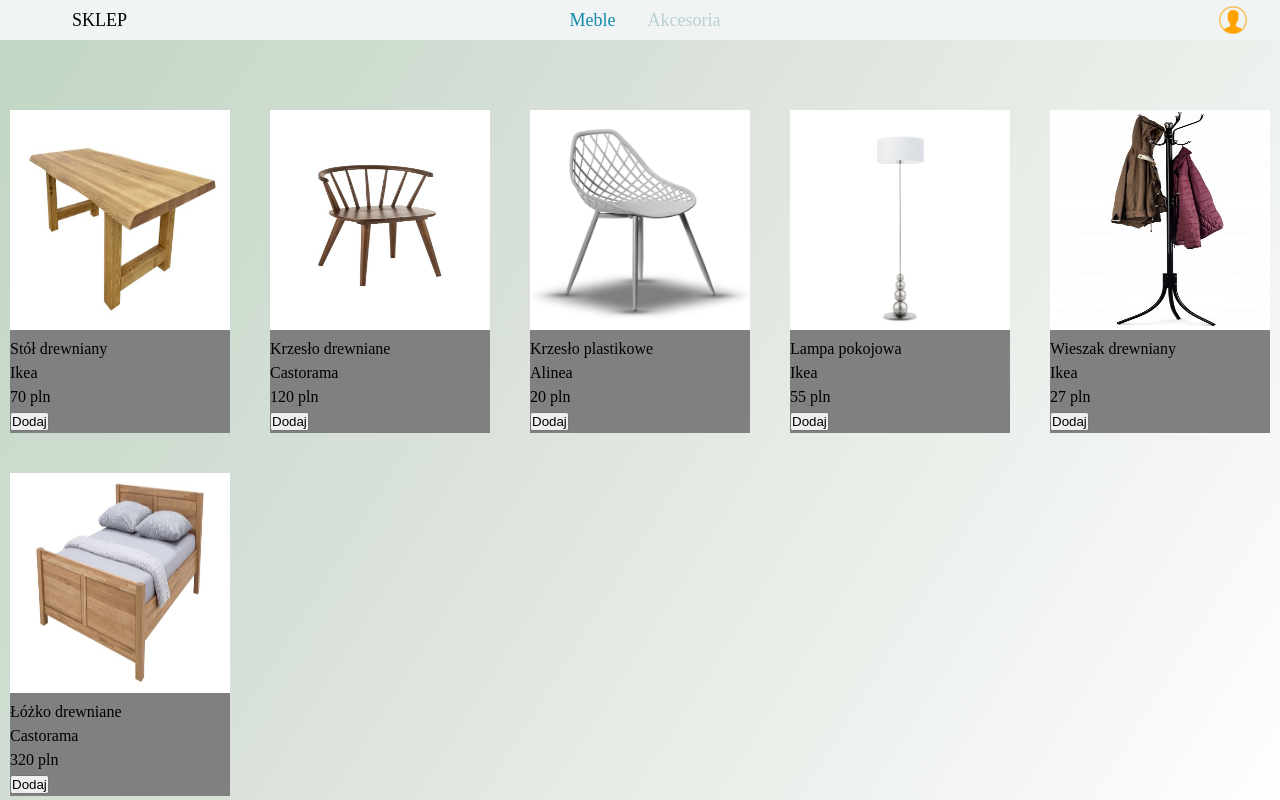
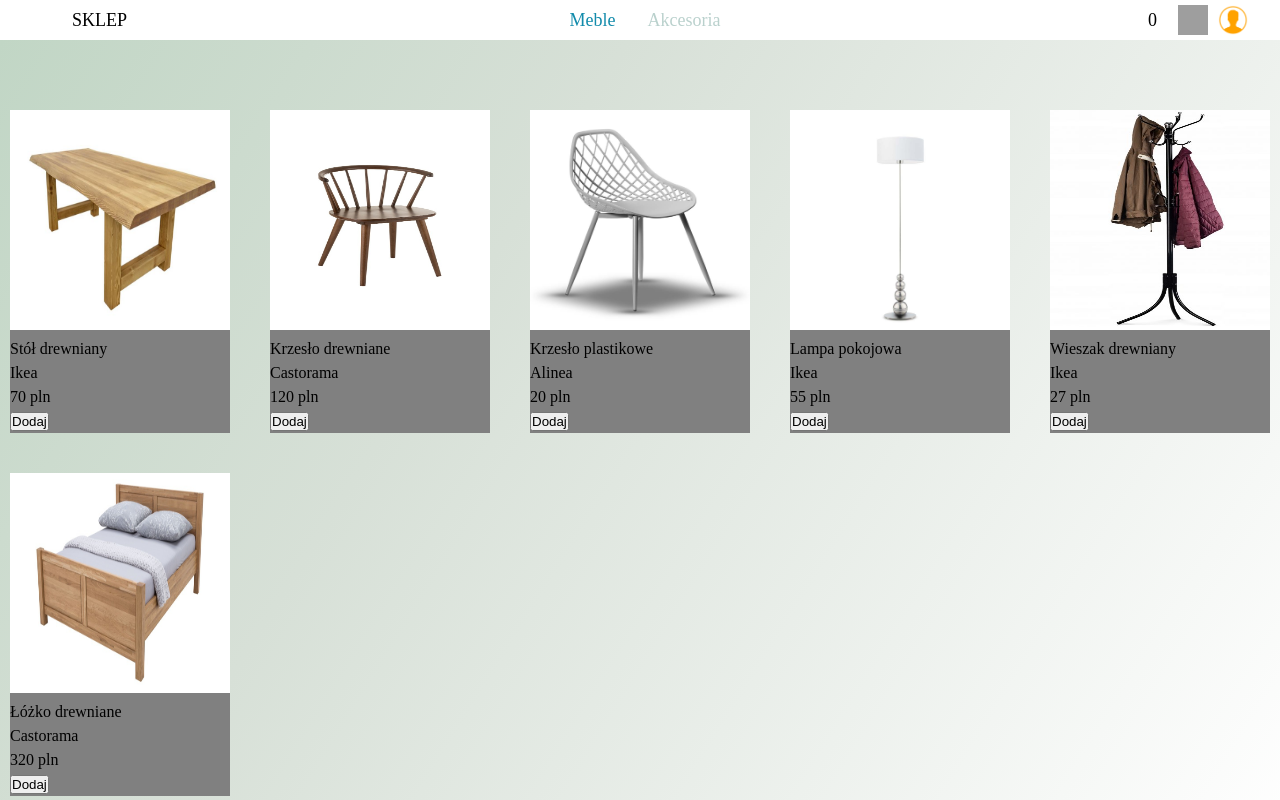
Before and after one commit to rafiquee3/e_commerce_app_forntend, a Next.js app: page / in a window 1280 px wide. Shown: the top 800 px of the page. Built offline with nearby package versions, Linux system fonts and the light colour scheme; grey boxes are pictures that could not be loaded.

Commit message:
Feat: item icon, counter

```diff
--- a/components/Navbar/Navbar.component.tsx
+++ b/components/Navbar/Navbar.component.tsx
@@ -1,28 +1,73 @@
+import Image from 'next/image';
+import Link from 'next/link';
 import { FC } from 'react';
+import styled from "styled-components";
 import { LoginBttn } from '.';
 import { Menu } from ".";
+import { useCartStore } from '../Store/store';
 
+const Nav = styled.nav`
+  position: fixed;
+  top: 0;
+  display: flex;
+  justify-content: space-between;
+  padding-right: 2rem;
+  width: 100%;
+  height: 40px;
+  background: white;
+  font-size: 18px;
+  color: black;
+  z-index: 999;
+
+  .logo {
+    margin-left: calc(2rem + 40px);
+
+    div {
+      position: absolute;
+      line-height: 40px;
+      color: black;
+    }
+  }
+  .actionPanel {
+    position: relative;
+    display: flex;
+    align-items: center;
+
+    .itemCounter {
+      position: absolute;
+      left: -70px;
+      line-height: 40px;
+    }
+    .cart {
+      position: absolute;
+      left: -40px;
+      top: 5px;
+      line-height: 40px;
+    }
+  }
+`
 export const Navbar: FC = (): JSX.Element => {
+  const { cartItems } = useCartStore();
   return (
-    <nav
-      style={{
-        position: 'fixed',
-        top: '0px',
-        display: 'flex',
-        justifyContent: 'space-between',
-
-        paddingRight: '2rem',
-        width: '100%',
-        height: '40px',
-        background: '#F0F4F4',
-        fontSize: 18,
-        color: 'white',
-        zIndex: '999',
-      }}
-    >
-      <div style={{marginLeft: 'calc(2rem + 40px)'}}><div style={{position: 'absolute', lineHeight: '40px', color: 'black'}}>SKLEP</div></div>
+    <Nav>
+      <div className='logo'>
+        <div>
+          SKLEP
+        </div>
+      </div>
       <Menu/>
-      <LoginBttn/>
-    </nav>
+      <div className='actionPanel'>
+        <div className='itemCounter'>{cartItems.length && cartItems.reduce((acc, curr) => acc + curr.quantity, 0)}</div>
+        <Link className='cart' href={'/'}>
+          <Image
+            src="/cart.png"
+            alt="Cart icon"
+            width={30}
+            height={30}
+          />
+        </Link>
+        <LoginBttn/>
+      </div>
+    </Nav>
   )
 }
```
